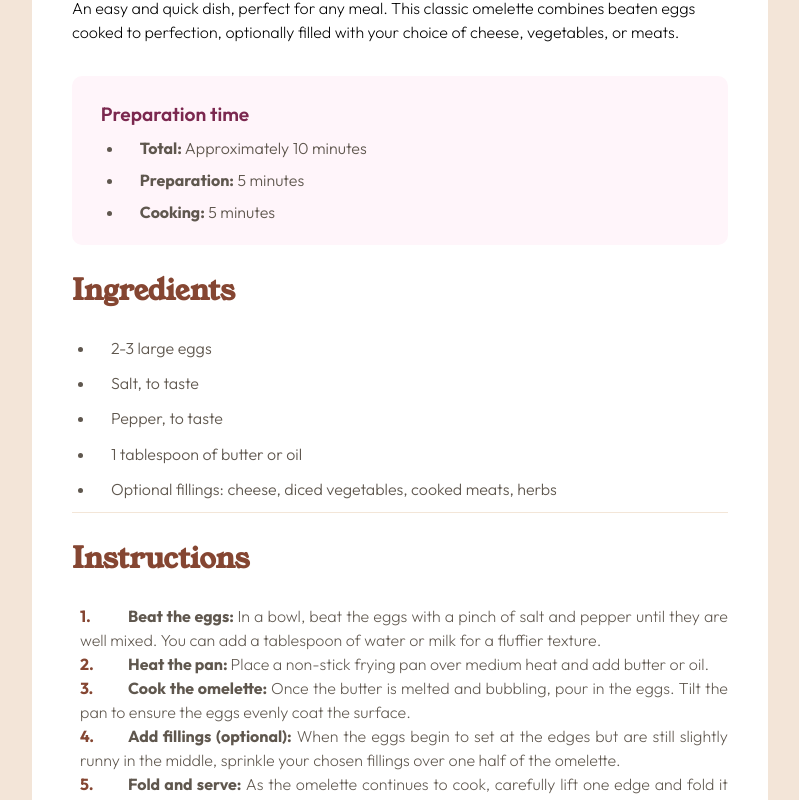
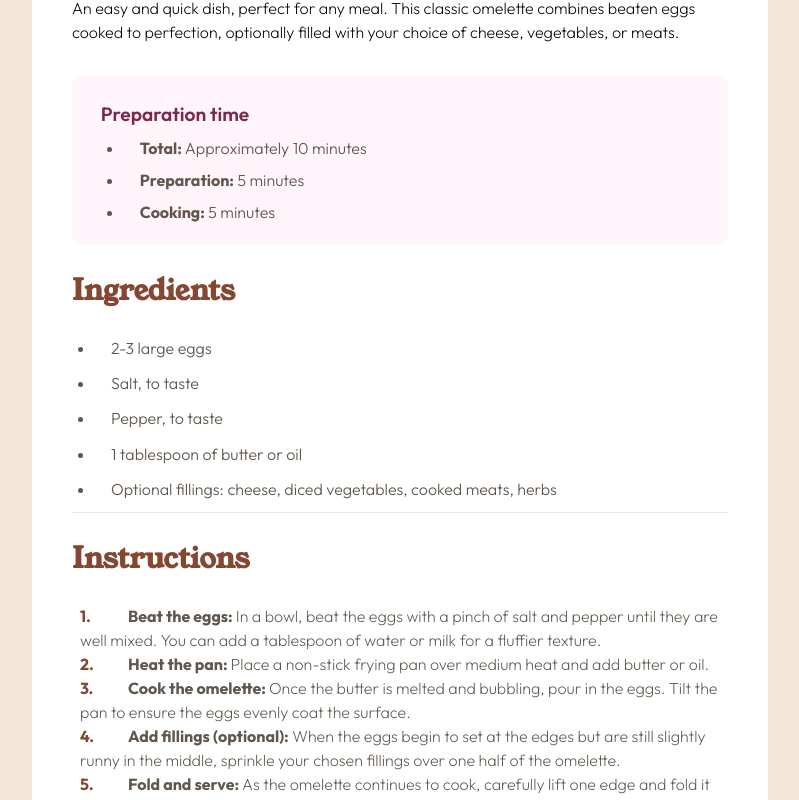
Before and after one commit to sapphirepusa/recipe-page-main, a plain HTML site: page index.html in a window 1280 px wide. Shown: the part 577-1377 px from the top of the page, without its empty margins (240-1039 px from the left). Drawn offline with Linux system fonts and the light colour scheme.

Commit message:
remove unnecessary codes in both HTML and CSS files

```diff
--- a/index.html
+++ b/index.html
@@ -24,9 +24,9 @@
               <div class="prep-card">
               <h3>Preparation time</h3>
               <ul class="prep-ul">
-              <li class="prep-li"><span class="bold-text-preparation">Total: </span> Approximately 10 minutes</li>
-              <li class="prep-li"><span class="bold-text-preparation">Preparation:</span> 5 minutes</li>
-              <li class="prep-li"><span class="bold-text-preparation">Cooking:</span> 5 minutes</li>
+              <li class="prep-li"><strong>Total:</strong> Approximately 10 minutes</li>
+              <li class="prep-li"><strong>Preparation:</strong> 5 minutes</li>
+              <li class="prep-li"><strong>Cooking:</strong> 5 minutes</li>
               </ul>
               </div>
 
@@ -42,21 +42,21 @@
 
               <h2>Instructions</h2>
               <ol class="instruction-ol">
-              <li class="instruction-li"><span class="bold-text-instruction">Beat the eggs: </span>In a bowl, beat the eggs with a pinch of salt and pepper until they are well mixed.
+              <li class="instruction-li"><strong>Beat the eggs: </strong>In a bowl, beat the eggs with a pinch of salt and pepper until they are well mixed.
               You can add a tablespoon of water or milk for a fluffier texture.</li>
 
-              <li class="instruction-li"><span class="bold-text-instruction">Heat the pan: </span>Place a non-stick frying pan over medium heat and add butter or oil.</li>
+              <li class="instruction-li"><strong>Heat the pan: </strong>Place a non-stick frying pan over medium heat and add butter or oil.</li>
 
-              <li class="instruction-li"><span class="bold-text-instruction">Cook the omelette: </span>Once the butter is melted and bubbling, pour in the eggs. Tilt the pan to ensure
+              <li class="instruction-li"><strong>Cook the omelette: </strong>Once the butter is melted and bubbling, pour in the eggs. Tilt the pan to ensure
               the eggs evenly coat the surface.</li>
 
-              <li class="instruction-li"><span class="bold-text-instruction">Add fillings (optional):</span> When the eggs begin to set at the edges but are still slightly runny in the
+              <li class="instruction-li"><strong>Add fillings (optional):</strong> When the eggs begin to set at the edges but are still slightly runny in the
               middle, sprinkle your chosen fillings over one half of the omelette.</li>
 
-              <li class="instruction-li"><span class="bold-text-instruction">Fold and serve: </span>As the omelette continues to cook, carefully lift one edge and fold it over the
+              <li class="instruction-li"><strong>Fold and serve: </strong>As the omelette continues to cook, carefully lift one edge and fold it over the
               fillings. Let it cook for another minute, then slide it onto a plate.</li>
 
-              <li class="instruction-li"><span class="bold-text-instruction">Enjoy: </span>Serve hot, with additional salt and pepper if needed.</li>
+              <li class="instruction-li"><strong>Enjoy: </strong>Serve hot, with additional salt and pepper if needed.</li>
               </ol>
 
               <h2>Nutrition</h2>
--- a/style.css
+++ b/style.css
@@ -113,15 +113,6 @@ h3 {
    font-weight: 290;
 }
 
-.bold-text-preparation {
-  font-weight: 700;
-}
-
-.bold-text-instruction {
-  font-weight: 700;
-  color: hsl(30, 10%, 34%);
-}
-
 .ing-li {
   padding-left: 1rem;
   margin-bottom: 0.7rem;
@@ -143,11 +134,12 @@ h3 {
 
 .instruction-ol {
   padding-left: 0.5rem;
+
 }
 
 .instruction-li {
-  text-align: justify;
-  text-wrap: wrap;
+  list-style-position: outside;
+
 }
 
 
```
